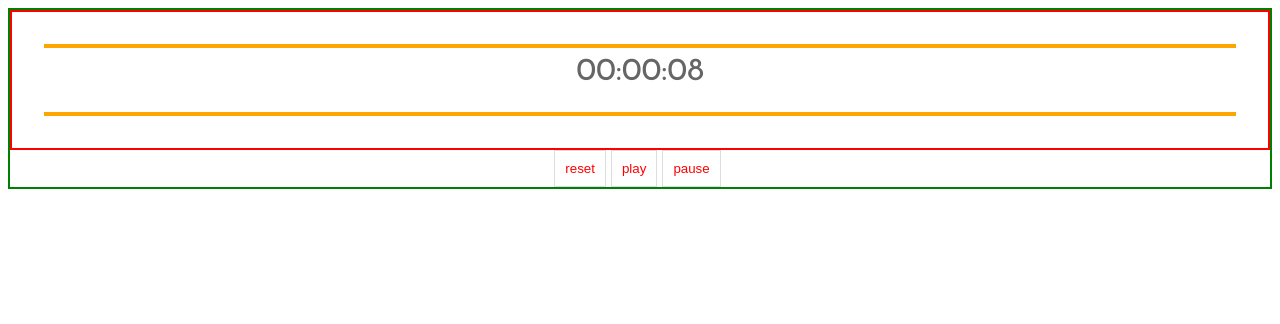
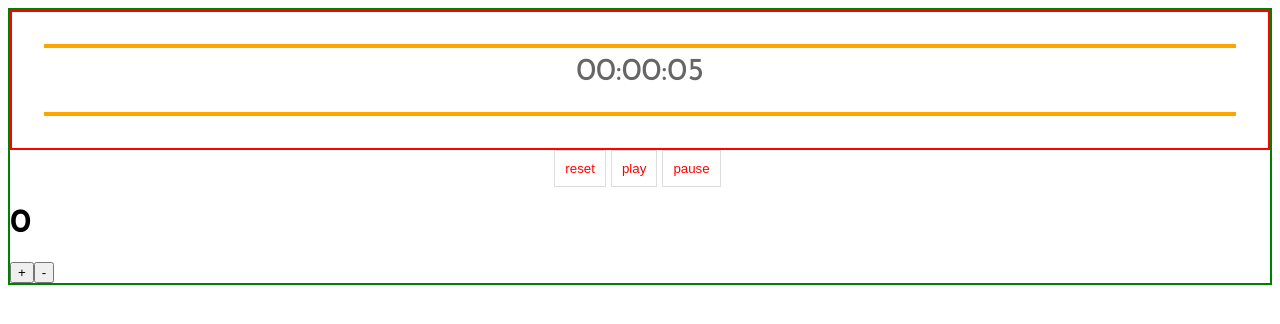
Before and after one commit to emilyedalton/kettlecountreact, a React (Create React App) app: page / in a window 1280 px wide. Shown: the top 324 px of the page. Built offline with nearby package versions, Linux system fonts and the light colour scheme; the HTML template or start-up script is replaced by a standard one.

Commit message:
adding counter and keydown events for counter

```diff
--- a/src/Timer/index.js
+++ b/src/Timer/index.js
@@ -5,6 +5,7 @@ import PropTypes from 'prop-types'
 import Container from 'react-bootstrap/Container'
 import Row from 'react-bootstrap/Row'
 import Col from 'react-bootstrap/Col'
+import Counter from '../Counter/index'
 
 
 
@@ -24,6 +25,8 @@ let offset = null, interval = null
         **/
        class TimerDisplay extends Component {
 
+
+
           static get propTypes () {
             return {
               options: PropTypes.object
@@ -32,7 +35,7 @@ let offset = null, interval = null
 
           constructor(props) {
             super(props)
-            this.state = { clock: 0, time: '' }
+            this.state = { clock: 0, time: '', count: 0}
           }
 
           componentDidMount() {
@@ -57,18 +60,19 @@ let offset = null, interval = null
               interval = setInterval(this.update.bind(this), this.props.options.delay)
             }
           }
-          handleKeyPress= event => {
-             switch (event.key){
-             case "Enter":
-             this.play()
-             case "r":
-             this.reset()
-             break;
-             case "p":
-             this.pause()
-             break;
-              }
-            }
+
+          increaseCount = () => {
+            this.setState({
+              count: this.state.count + 1
+            })
+          }
+
+          decreaseCount = () => {
+            this.setState({
+              count: this.state.count -1
+            })
+          }
+
 
           reset() {
             let clockReset = 0
@@ -96,13 +100,31 @@ let offset = null, interval = null
             offset = now
             return newOffset
           }
-
+          handleKeyPress= event => {
+            switch (event.key){
+            case "Enter":
+            this.play()
+            case "r":
+            this.reset()
+            break;
+            case "p":
+            this.pause()
+            break;
+            case "ArrowUp":
+            this.increaseCount()
+            break;
+            case "ArrowDown":
+            this.decreaseCount()
+            break;
+             }
+           }
           render() {
             const timerStyle = {
               margin: "0px",
               padding: "2em",
               border: "2px solid red"
             };
+
 
             const buttonStyle = {
               background: "#fff",
@@ -126,7 +148,7 @@ let offset = null, interval = null
 
             return (
               <Container style={{border:"solid 2px green"}} >
-              <Row style={timerStyle} onKeyPress={this.handleKeyPress} tabIndex="0" >
+              <Row style={timerStyle} onKeyDown={this.handleKeyPress} tabIndex="0" >
               <Col style={{border:"solid 2px orange"}}/>
               <Col xs={6}  className="react-timer" >
                 <h3 style={secondsStyles} className="seconds"> {this.state.time} {this.props.prefix} </h3>
@@ -143,6 +165,9 @@ let offset = null, interval = null
                 <Col/>
 </Row>
 
+<h1 >{this.state.count}</h1>
+      <button onClick={this.increaseCount}>+</button>
+      <button onClick={this.decreaseCount}>-</button>
               </Container>
             )
           }
```
